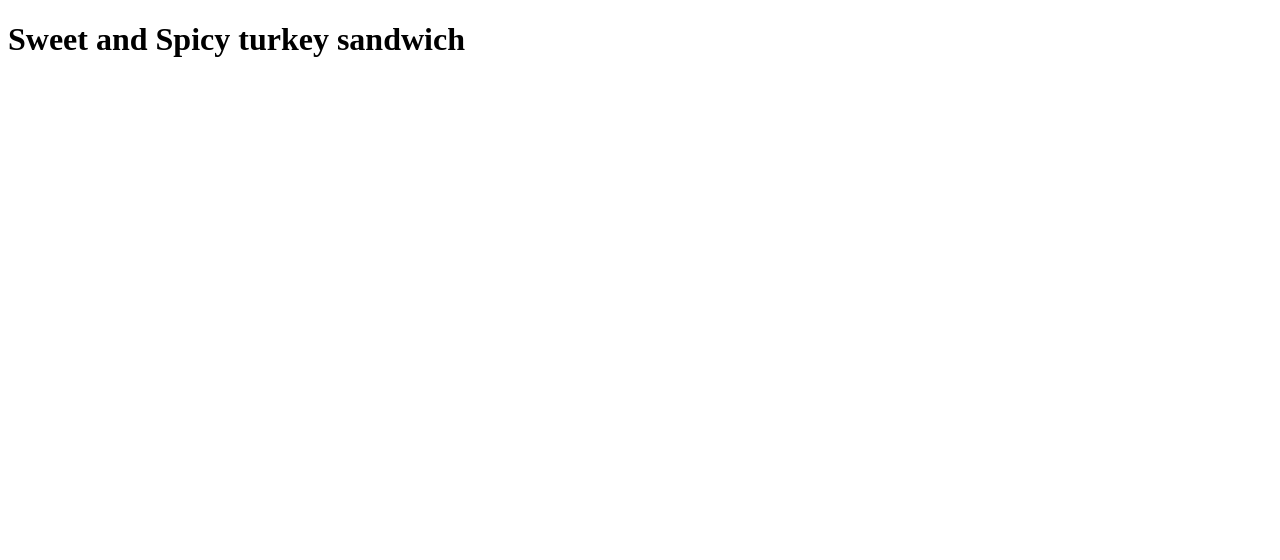
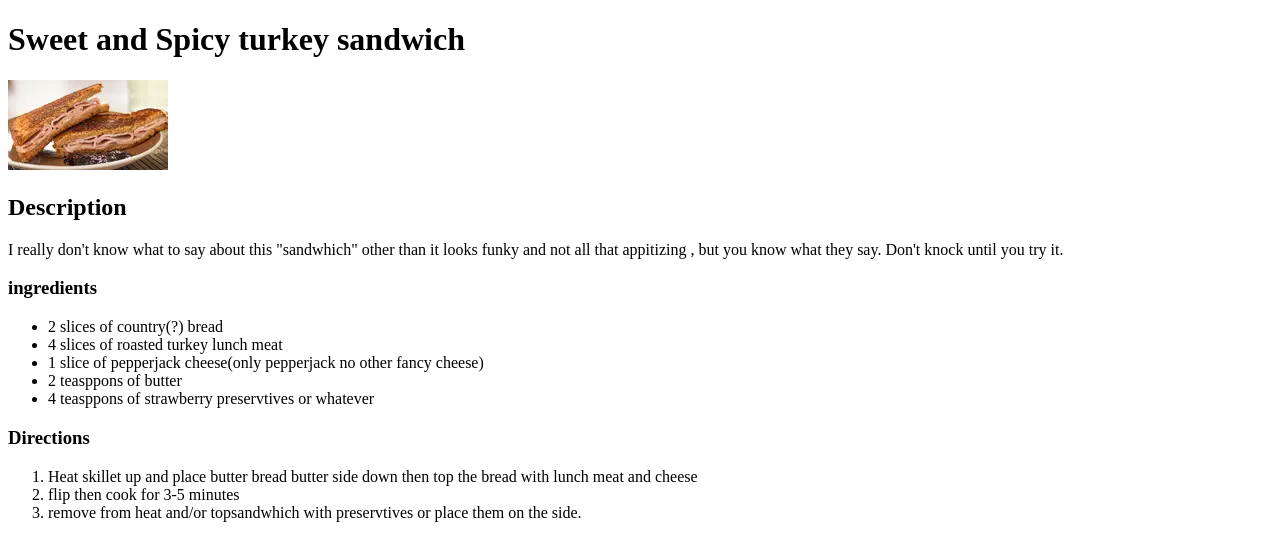
Before and after one commit to cookie4566/odin_recipes_2, a plain HTML site: page recipes/sweet_and_spicy.html in a window 1280 px wide. Drawn offline with Linux system fonts and the light colour scheme.

Commit message:
added that sandwhich's recipe

```diff
--- a/recipes/sweet_and_spicy.html
+++ b/recipes/sweet_and_spicy.html
@@ -6,5 +6,23 @@
 </head>
 <body>
     <h1> Sweet and Spicy turkey sandwich </h1>
+    <img src = "../images/turkeysand.webp">
+    <h2>Description</h2>
+    <P>I really don't know what to say about this "sandwhich" other than it looks funky and not all that appitizing , but you know what they say. Don't knock until
+        you try it. </P>
+    <h3> ingredients</h3>
+    <ul>
+        <li>2 slices of country(?) bread</li>
+        <li>4 slices of roasted turkey lunch meat</li>
+        <li>1 slice of pepperjack cheese(only pepperjack no other fancy cheese)</li>
+        <li>2 teasppons of butter</li>
+        <li>4 teasppons of strawberry preservtives or whatever</li>
+    </ul>
+    <h3>Directions</h3>
+    <ol>
+        <li>Heat skillet up and place butter bread butter side down then top the bread with lunch meat and cheese</li>
+        <li>flip then cook for 3-5 minutes</li>
+        <li>remove from heat and/or topsandwhich with preservtives or place them on the side.</li>
+    </ol>
 </body>
 </html>
```
Also changed, not shown: index.html (+1 -1 lines), recipes/waffles.html (+9 -4 lines), images/turkeysand.webp (added), recipes/skillet_pizza.html (added).
